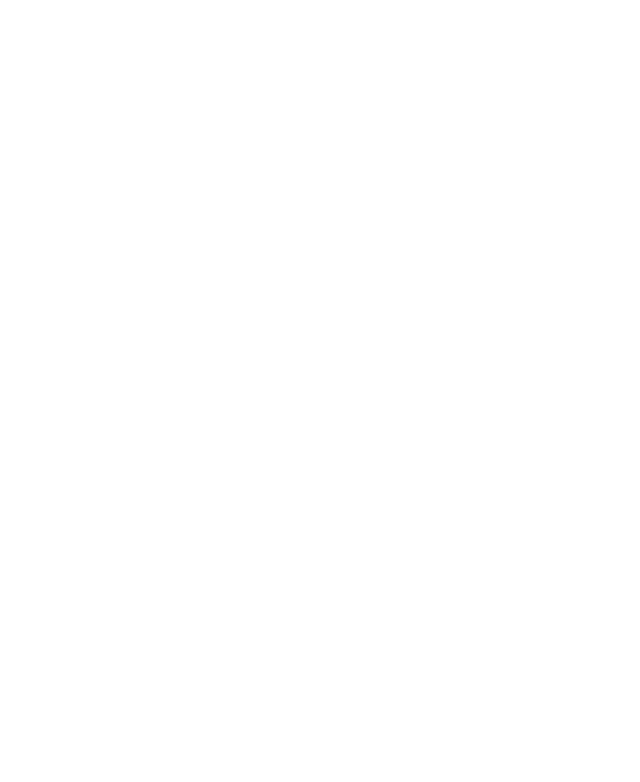
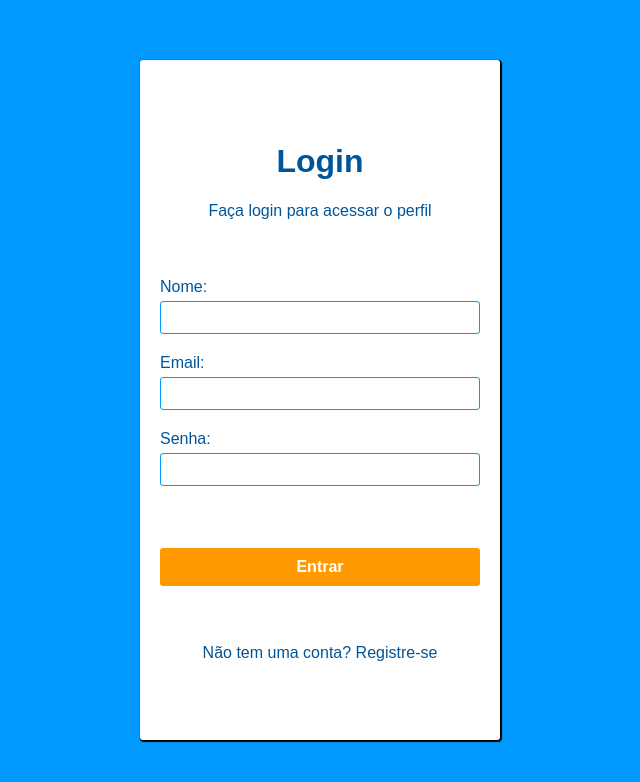
Before and after one commit to guilhermemadeira1/projeto-login-autenticado, a React (Vite) app: page / in a window 1280 px wide. Shown: the top 782 px of the page, without its empty margins (320-960 px from the left). Built offline with nearby package versions, Linux system fonts and the light colour scheme.

Commit message:
feat: componente tela de login

```diff
--- a/src/App.css
+++ b/src/App.css
@@ -0,0 +1,5 @@
+@charset 'UTF-8';
+
+body{
+    font-family: Arial, Helvetica, sans-serif;
+}
--- a/src/App.jsx
+++ b/src/App.jsx
@@ -1,9 +1,11 @@
 import React from 'react';
+import Login from './pages/Login';
+import './App.css';
 
 export default function App(){
   return(
     <>
-
+    <Login/>
     </>
   );
 }
--- /dev/null
+++ b/src/components/Button.jsx
@@ -0,0 +1,27 @@
+import styled from 'styled-components';
+
+const style = `
+    padding: 10px;
+    width: 100%;
+    border-style: none;
+    background-color: #f90;
+    color: #fff;
+    font-weight: bold;
+    font-size: 1em;
+    border-radius: 3px;
+    cursor: pointer;
+
+    &:active{
+        background-color: #fc3;
+    }
+`;
+
+const StyledButton = styled.button `${style}`;
+const StyledInput = styled.input `${style}`;
+
+export default function Button({onClick, children, submit}){
+    if(submit){
+        return <StyledInput type="submit" value={children} onClick={(e)=> e.preventDefault()}/>
+    }
+   return <StyledButton onClick={onClick}>{children}</StyledButton>;
+}
--- /dev/null
+++ b/src/components/Field.jsx
@@ -0,0 +1,33 @@
+import styled from 'styled-components';
+
+const Div = styled.div`
+    display: flex;
+    flex-flow: row wrap;
+    align-items: center;
+    margin-bottom: 20px;
+    width: 100%;
+`;
+
+const Input = styled.input`
+    padding: 8px;
+    width: 100%;
+    border: solid 1px #09f;
+    border-radius: 3px;
+`;
+
+const Label = styled.label`
+    margin-right: 5px;
+    margin-bottom: 5px;
+    color: #059;
+`;
+
+export default function Field({label, type}){
+    return (
+        <Div>
+            <Label htmlFor={`i-${label.toLowerCase()}`}>
+                {`${label}: `}
+            </Label>
+            <Input type={type} id={`i-${label.toLowerCase()}`} name={label.toLowerCase()}/>
+        </Div>
+    );
+}
--- /dev/null
+++ b/src/components/Heading1.jsx
@@ -0,0 +1,7 @@
+import styled from 'styled-components';
+
+const Heading1 = styled.h1`
+    color: #059;
+`;
+
+export default Heading1;
--- /dev/null
+++ b/src/components/Parapraph.jsx
@@ -0,0 +1,6 @@
+import styled from 'styled-components';
+
+const Paragraph = styled.p`
+    color: #059;
+`;
+export default Paragraph;
--- a/src/index.css
+++ b/src/index.css
@@ -0,0 +1,9 @@
+@charset 'UTF-8';
+
+body, html{
+    padding: 0;
+    margin: 0;
+    width: 100%;
+    height: 100%;
+    box-sizing: border-box;
+}
--- a/src/pages/Login.jsx
+++ b/src/pages/Login.jsx
@@ -1,7 +1,48 @@
 import React from 'react';
+import styled from 'styled-components';
+import Field from '../components/Field';
+import Button from '../components/Button';
+import Heading1 from '../components/Heading1';
+import Paragraph from '../components/Parapraph';
 
-export default function Login(){
+const LoginDiv = styled.div`
+    background-color: #09f;
+    text-align: center;
+    display: flex;
+    justify-content: center;
+    align-items: center;
+    height: 100vh;
+`;
+const Form = styled.form`
+    display: flex;
+    flex-direction: column;
+    justify-content: space-evenly;
+
+    align-items: center;
+    background-color: #fff;
+    padding: 20px;
+    height: 80%;
+    width: 320px;
+    border-radius: 3px;
+    box-shadow: 1px 1px 1px 1px #000;
+`;
+
+export default function Login() {
     return(
-        <div>Login</div>
+        <LoginDiv>
+            <Form action="">
+                <div>
+                    <Heading1>Login</Heading1>
+                    <Paragraph>Faça login para acessar o perfil</Paragraph>
+                </div>
+                <div style={{width: '100%'}}>
+                    <Field type="text" label="Nome"/>
+                    <Field type="email" label="Email"/>
+                    <Field type="password" label="Senha"/>
+                </div>
+                <Button submit>Entrar</Button>
+                <Paragraph>Não tem uma conta? Registre-se</Paragraph>
+            </Form>
+        </LoginDiv>
     );
 }
```
Also changed, not shown: src/contexts/ThemeContext.js (added).
